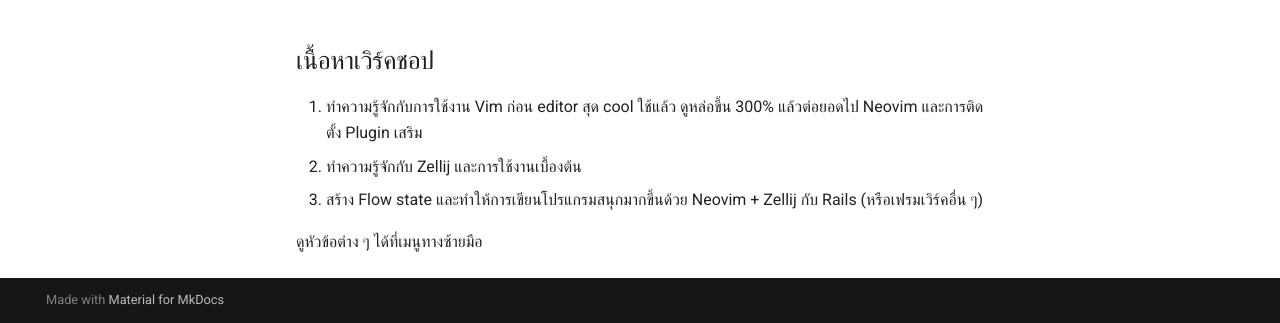
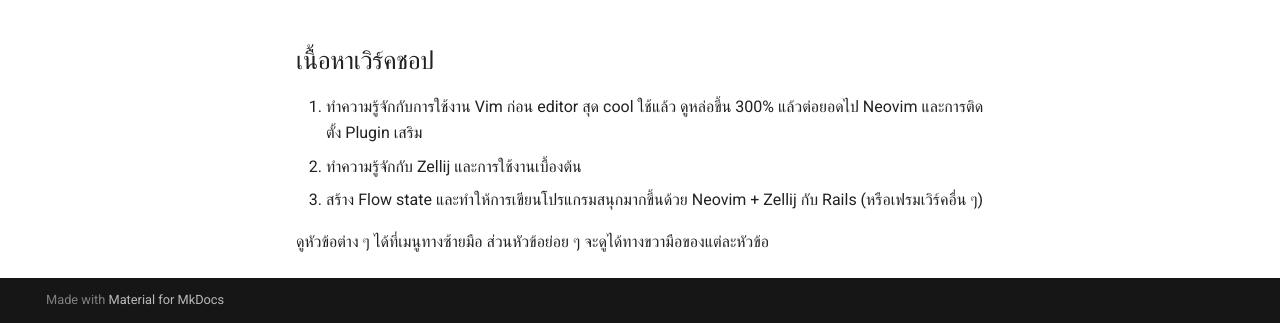
Before and after one commit to zkan/neovim-zellij-workshop, an MkDocs documentation site: the page built from docs/index.md, in a window 1280 px wide and 900 px high, scrolled down 679 px, cut to the strip 577-900 px from the top of the window. Built offline with MkDocs 1.6.1 and Material for MkDocs 9.7.7, drawn with Linux system fonts in a browser that asks for light colours; comment, search, counter and statistics services are not loaded.

Commit message:
Describe more about menus

```diff
--- a/docs/index.md
+++ b/docs/index.md
@@ -22,4 +22,4 @@ blurred background"
 1. สร้าง Flow state และทำให้การเขียนโปรแกรมสนุกมากขึ้นด้วย Neovim + Zellij กับ Rails
    (หรือเฟรมเวิร์คอื่น ๆ)
 
-ดูหัวข้อต่าง ๆ ได้ที่เมนูทางซ้ายมือ
+ดูหัวข้อต่าง ๆ ได้ที่เมนูทางซ้ายมือ ส่วนหัวข้อย่อย ๆ จะดูได้ทางขวามือของแต่ละหัวข้อ
```
